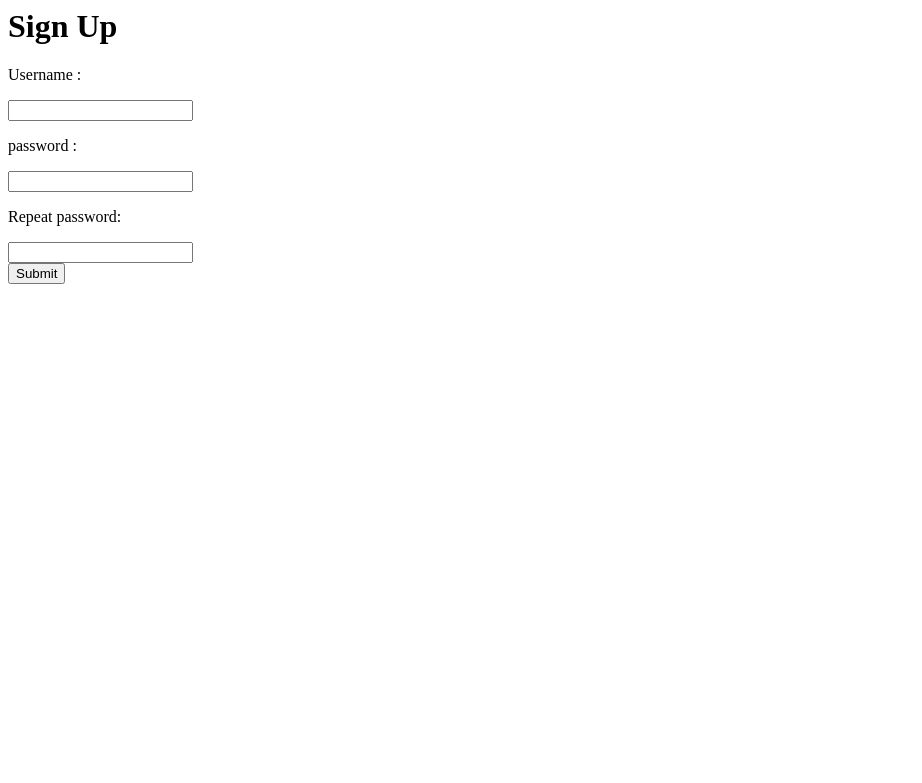
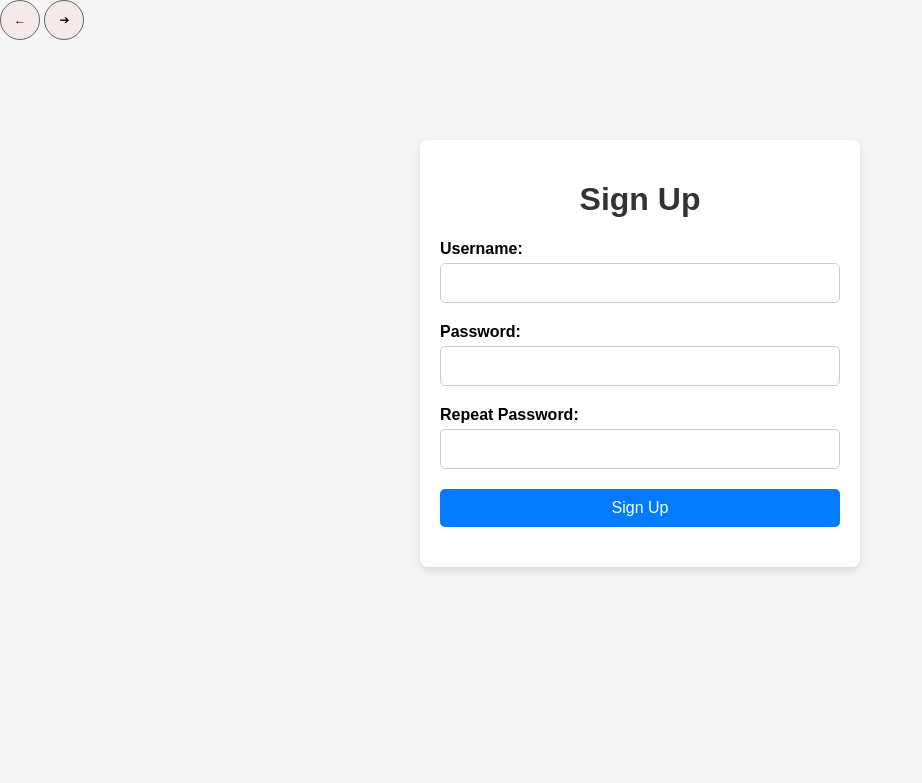
Before and after one commit to SuhasDode/rppoops_project, a Django app: page /register in a window 1280 px wide. Shown: the top 783 px of the page, without its empty margins (0-922 px from the left). Run offline with Django 4.2, Linux system fonts and the light colour scheme.

Commit message:
updated sign in page

```diff
--- /dev/null
+++ b/myproject/static/style3.css
@@ -0,0 +1,77 @@
+body {
+    font-family: Arial, sans-serif;
+    background-color: #f4f4f4;
+    margin: 0;
+    padding: 0;
+}
+
+.container {
+    width: 400px;
+    margin: 100px auto;
+    background-color: #fff;
+    padding: 20px;
+    border-radius: 8px;
+    box-shadow: 0 4px 8px rgba(0, 0, 0, 0.1);
+}
+
+h1 {
+    text-align: center;
+    color: #333;
+}
+
+.form-group {
+    margin-bottom: 20px;
+}
+
+label {
+    display: block;
+    font-weight: bold;
+    margin-bottom: 5px;
+}
+
+input[type="text"],
+input[type="password"] {
+    width: 100%;
+    padding: 10px;
+    font-size: 16px;
+    border-radius: 5px;
+    border: 1px solid #ccc;
+    box-sizing: border-box;
+}
+
+button {
+    width: 100%;
+    padding: 10px;
+    font-size: 16px;
+    color: #fff;
+    background-color: #007bff;
+    border: none;
+    border-radius: 5px;
+    cursor: pointer;
+}
+
+button:hover {
+    background-color: #0056b3;
+}
+
+.message {
+    padding: 10px;
+    background-color: #f8d7da;
+    color: #721c24;
+    border-radius: 5px;
+    margin-bottom: 10px;
+}
+button.pre-post{
+    color: black;
+    height: 40px;
+    width: 40px;
+    border-radius: 20px;
+    border: 0.2px solid rgb(103, 100, 100);
+    margin: 0;
+    background-color: #f4eaea;
+    font-size: 12px;
+}
+button.pre-post:hover{
+    background-color: #ebdfdf;
+    /* align-items:start */
+}
--- a/myproject/templates/register.html
+++ b/myproject/templates/register.html
@@ -1,17 +1,53 @@
-<h1>Sign Up</h1>
-
-{% for message in messages%}
-<b>{{message}}</b>
-{%endfor%}
-
-<form method = "POST" action = "register">
-    {% csrf_token %}
-    <p>Username :</p>
-    <input type = "text" name = "username"/>
-    <p>password :</p>
-    <input type = "password" name = "password"/>
-    <p>Repeat password:</p>
-    <input type = "password" name = "password2"/>
-    <br>
-    <input type = "submit"/>
-</form>
+<!DOCTYPE html>
+<html lang="en">
+{%load static%}
+<head>
+    <meta charset="UTF-8">
+    <meta name="viewport" content="width=device-width, initial-scale=1.0">
+    <title>Sign Up</title>
+    {%load static%}
+    <link rel="stylesheet" type="text/css" href="{%static 'style3.css'%}">
+</head>
+<body>
+    <div class="navigation-buttons">
+        <button class="pre-post" onclick="goToPreviousPage()"> &#8592;</button>
+        <button class="pre-post" onclick="goToNextPage()">&#10132;</button>
+    </div>
+    <div class="container">
+        <h1>Sign Up</h1>
+        {% for message in messages %}
+            <div class="message">{{ message }}</div>
+        {% endfor %}
+        <form method="POST" action="register">
+            {% csrf_token %}
+            <div class="form-group">
+                <label for="username">Username:</label>
+                <input type="text" id="username" name="username" required>
+            </div>
+            <div class="form-group">
+                <label for="password">Password:</label>
+                <input type="password" id="password" name="password" required>
+            </div>
+            <div class="form-group">
+                <label for="password2">Repeat Password:</label>
+                <input type="password" id="password2" name="password2" required>
+            </div>
+            <div class="form-group">
+                <button type="submit">Sign Up</button>
+            </div>
+        </form>
+    </div>
+    <script>
+        function goToPreviousPage() {
+            window.history.back();
+        }
+        function goToNextPage() {
+            window.history.forward();
+        }
+        function getPageNumber(path) {
+            const match = path.match(/\/page(\d+)/);
+            return match ? parseInt(match[1]) : 1;
+        }
+    </script>
+</body>
+</html>
```
